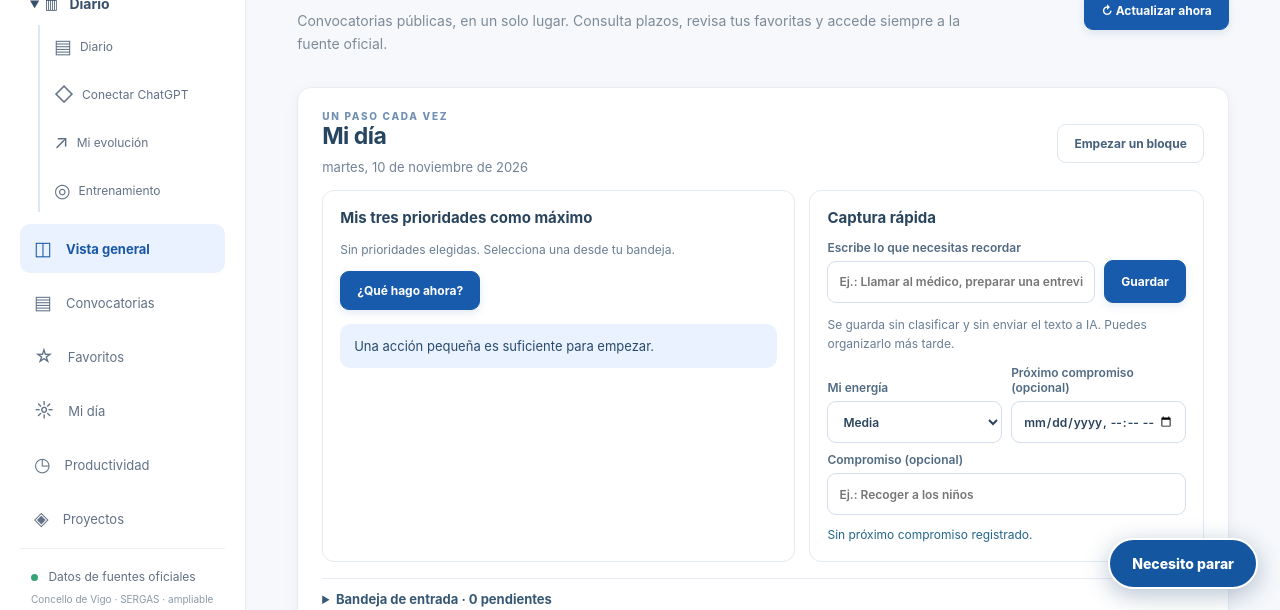
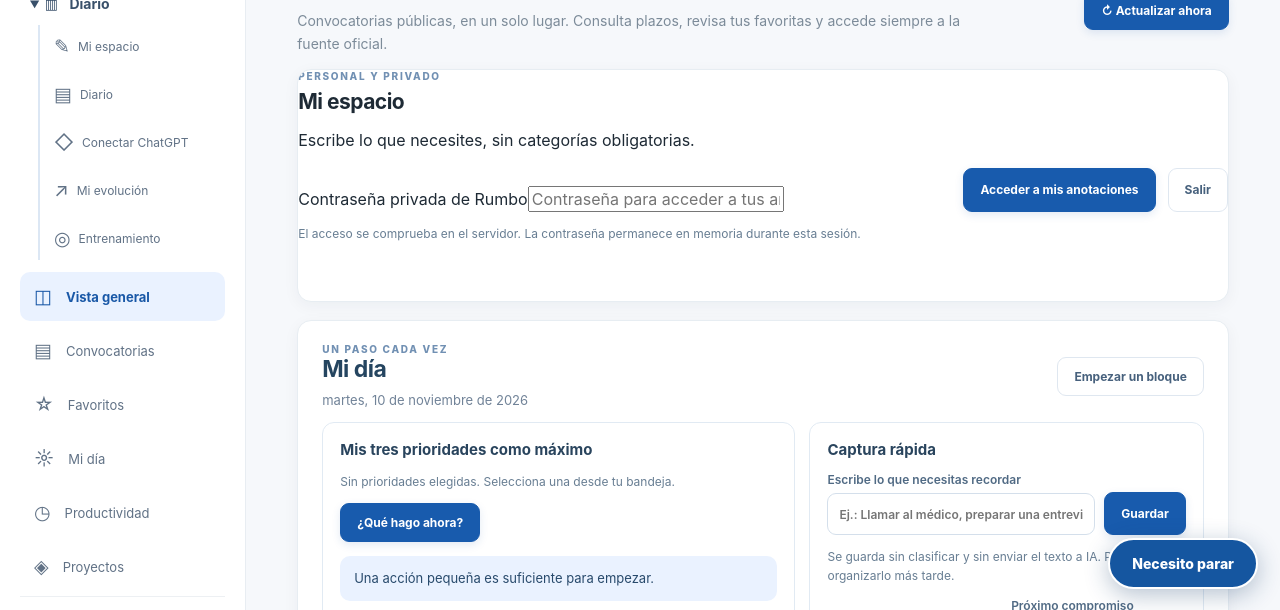
Before and after one commit to josearial-creator/OPOSICVIGO, a plain HTML site: page docs/rumbo/index.html in a window 1280 px wide. Shown: the part 189-799 px from the top of the page. Drawn offline with Linux system fonts and the light colour scheme.

Commit message:
feat: incorporar Mi espacio al menú y página Rumbo

```diff
--- a/docs/rumbo/index.html
+++ b/docs/rumbo/index.html
@@ -17,6 +17,8 @@
   <script defer src="sync-chatgpt.js"></script>
   <link rel="stylesheet" href="asistente.css">
   <script defer src="asistente.js"></script>
+  <link rel="stylesheet" href="mi-espacio.css">
+  <script defer src="mi-espacio.js"></script>
   <link rel="stylesheet" href="organizacion.css">
   <script defer src="organizacion.js"></script>
 </head>
@@ -26,7 +28,7 @@
       <a class="brand" href="#inicio" aria-label="Rumbo, inicio"><span class="brand-mark">R</span><span>Rumbo<small>Oposiciones</small></span></a>
       <p class="side-heading">ESPACIO DE TRABAJO</p>
       <nav aria-label="Secciones">
-        <details class="ev-nav-tree" open><summary><span class="ev-tree-summary-icon" aria-hidden="true">▥</span> Diario</summary><div class="ev-nav-children"><a class="nav-link" href="#ev-diary" data-nav="ev-diary" aria-label="Diario personal"><span aria-hidden="true">▤</span> Diario</a><a class="nav-link" href="#rumbo-chatgpt-sync" data-nav="rumbo-chatgpt-sync" aria-label="Conexión privada con ChatGPT"><span aria-hidden="true">◇</span> Conectar ChatGPT</a><a class="nav-link" href="#mi-evolucion" data-nav="mi-evolucion" aria-label="Mi evolución"><span aria-hidden="true">↗</span> Mi evolución</a><a class="nav-link" href="#ev-training" data-nav="ev-training" aria-label="Entrenamiento"><span aria-hidden="true">◎</span> Entrenamiento</a></div></details>
+        <details class="ev-nav-tree" open><summary><span class="ev-tree-summary-icon" aria-hidden="true">▥</span> Diario</summary><div class="ev-nav-children"><a class="nav-link" href="#mi-espacio" data-nav="mi-espacio" aria-label="Mi espacio personal"><span aria-hidden="true">✎</span> Mi espacio</a><a class="nav-link" href="#ev-diary" data-nav="ev-diary" aria-label="Diario personal"><span aria-hidden="true">▤</span> Diario</a><a class="nav-link" href="#rumbo-chatgpt-sync" data-nav="rumbo-chatgpt-sync" aria-label="Conexión privada con ChatGPT"><span aria-hidden="true">◇</span> Conectar ChatGPT</a><a class="nav-link" href="#mi-evolucion" data-nav="mi-evolucion" aria-label="Mi evolución"><span aria-hidden="true">↗</span> Mi evolución</a><a class="nav-link" href="#ev-training" data-nav="ev-training" aria-label="Entrenamiento"><span aria-hidden="true">◎</span> Entrenamiento</a></div></details>
         <a class="nav-link active" href="#inicio" data-nav="inicio"><span>◫</span> Vista general</a>
         <a class="nav-link" href="#convocatorias" data-nav="convocatorias"><span>▤</span> Convocatorias</a>
         <a class="nav-link" href="#favoritos" data-nav="favoritos"><span>☆</span> Favoritos</a>
@@ -39,10 +41,11 @@
     <main class="main" id="inicio">
       <header class="topbar"><div class="breadcrumb">Mi espacio <span>/</span> <strong>Oportunidades de empleo público</strong></div><a class="button secondary ev-mobile-link" href="#diario-menu">Diario ▾</a><div class="top-date" id="today"></div></header>
       <div class="page">
-        <details id="diario-menu" class="ev-nav-tree ev-mobile-tree" open><summary><span class="ev-tree-summary-icon" aria-hidden="true">▥</span> Diario</summary><div class="ev-nav-children"><a class="nav-link" href="#ev-diary" data-nav="ev-diary" aria-label="Diario personal"><span aria-hidden="true">▤</span> Diario</a><a class="nav-link" href="#rumbo-chatgpt-sync" data-nav="rumbo-chatgpt-sync" aria-label="Conexión privada con ChatGPT"><span aria-hidden="true">◇</span> Conectar ChatGPT</a><a class="nav-link" href="#mi-evolucion" data-nav="mi-evolucion" aria-label="Mi evolución"><span aria-hidden="true">↗</span> Mi evolución</a><a class="nav-link" href="#ev-training" data-nav="ev-training" aria-label="Entrenamiento"><span aria-hidden="true">◎</span> Entrenamiento</a></div></details>
-        <nav class="assistant-mobile-nav" aria-label="Asistente móvil"><a href="#mi-dia">Mi día</a><a href="#productividad">Productividad</a><a href="#proyectos">Proyectos</a><a href="#ev-diary">Diario</a></nav>
+        <details id="diario-menu" class="ev-nav-tree ev-mobile-tree" open><summary><span class="ev-tree-summary-icon" aria-hidden="true">▥</span> Diario</summary><div class="ev-nav-children"><a class="nav-link" href="#mi-espacio" data-nav="mi-espacio" aria-label="Mi espacio personal"><span aria-hidden="true">✎</span> Mi espacio</a><a class="nav-link" href="#ev-diary" data-nav="ev-diary" aria-label="Diario personal"><span aria-hidden="true">▤</span> Diario</a><a class="nav-link" href="#rumbo-chatgpt-sync" data-nav="rumbo-chatgpt-sync" aria-label="Conexión privada con ChatGPT"><span aria-hidden="true">◇</span> Conectar ChatGPT</a><a class="nav-link" href="#mi-evolucion" data-nav="mi-evolucion" aria-label="Mi evolución"><span aria-hidden="true">↗</span> Mi evolución</a><a class="nav-link" href="#ev-training" data-nav="ev-training" aria-label="Entrenamiento"><span aria-hidden="true">◎</span> Entrenamiento</a></div></details>
+        <nav class="assistant-mobile-nav" aria-label="Asistente móvil"><a href="#mi-espacio">Mi espacio</a><a href="#mi-dia">Mi día</a><a href="#productividad">Productividad</a><a href="#proyectos">Proyectos</a><a href="#ev-diary">Diario</a></nav>
         <div class="eyebrow">TU CENTRO DE SEGUIMIENTO</div>
         <div class="hero-line"><div><h1>Tu rumbo profesional</h1><p class="lead">Convocatorias públicas, en un solo lugar. Consulta plazos, revisa tus favoritas y accede siempre a la fuente oficial.</p></div><button class="button primary" id="refresh" type="button">↻ Actualizar ahora</button></div>
+        <section id="mi-espacio" class="panel" aria-label="Mi espacio"></section>
         <section id="mi-dia" class="assistant-home panel" aria-label="Mi día"></section>
         <div class="status" id="status" role="status" aria-live="polite">Conectando con la fuente de datos…</div>
         <section class="stats" aria-label="Resumen">
```
